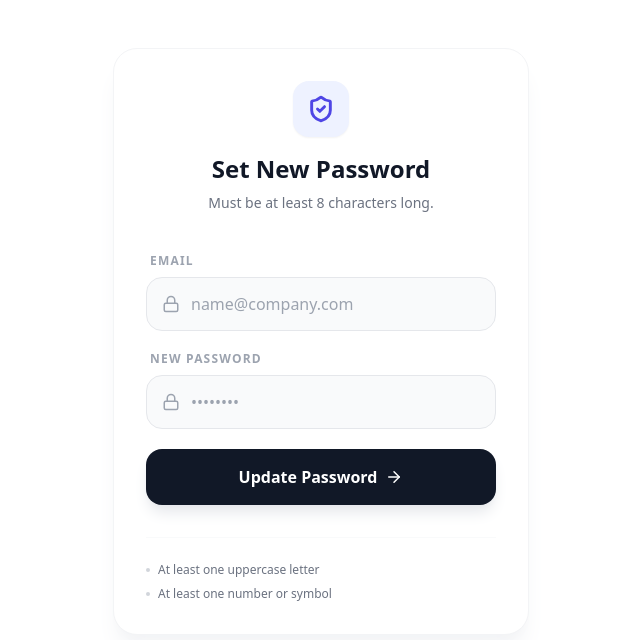
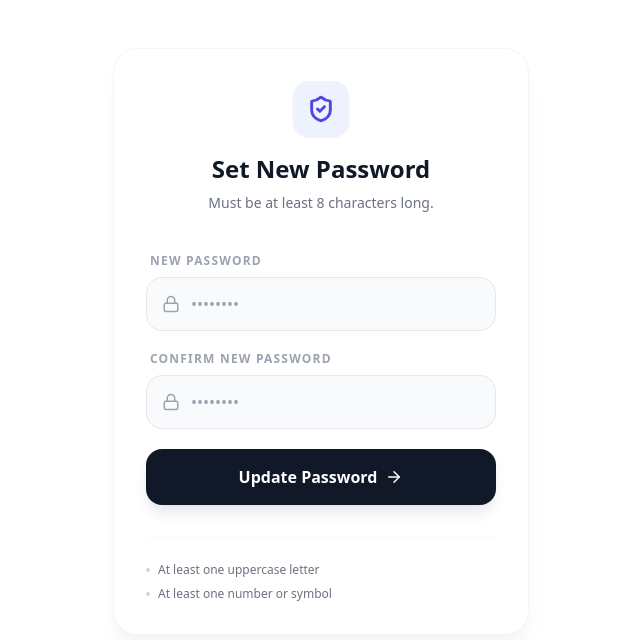
Before and after one commit to AshiqCode/User-Managment, a React (Create React App) app: page /ResetPassword in a window 1280 px wide. Shown: the top 640 px of the page, without its empty margins (319-959 px from the left). Built offline with nearby package versions, Linux system fonts and the light colour scheme.

Commit message:
Confirm Password Implemented

```diff
--- a/src/Pages/AuthEmail.js
+++ b/src/Pages/AuthEmail.js
@@ -96,7 +96,7 @@ export default function AuthEmail() {
                         >
                             {isLogin ? "SignUp" : "Login"}
                         </button>
-                        {/* <br />
+                        <br />
                         <Link to={"/ForgotPassword"}>
 
                             {isLogin && <button
@@ -104,7 +104,7 @@ export default function AuthEmail() {
                             >
                                 Forgot Password?
                             </button>}
-                        </Link> */}
+                        </Link>
                     </p>
                 </div>
 
--- a/src/Pages/ResetPassword.js
+++ b/src/Pages/ResetPassword.js
@@ -1,22 +1,28 @@
 import React, { useState } from 'react';
 import { Lock, ShieldCheck, ArrowRight, AlertCircle, CheckCircle2 } from 'lucide-react';
 import supabase from '../config/SupaBaseClient';
+import { toast } from 'react-toastify';
 
 export default function ResetPassword() {
-    const [email, setEmail] = useState()
+    const [confirmPassword, setConfirmPassword] = useState()
     const [message, setMessage] = useState()
     const [password, setPassword] = useState()
     const updateUserHandle = async (e) => {
         e.preventDefault();
-        const { data, error } = await supabase.auth.updateUser({ email, password })
+        if (confirmPassword === password) {
+            const { data, error } = await supabase.auth.updateUser({ password })
             if (error) {
                 console.log(error.message);
                 setMessage(error.message)
-            return
+                return;
             }
             if (data) {
                 console.log(data);
                 setMessage("Success! Your new password is now active.")
+            }
+        }
+        else {
+            toast.warning("Confirm Password Again")
         }
 
     }
@@ -41,16 +47,16 @@ export default function ResetPassword() {
                     {/* New Password Field */}
                     <div>
                         <label className="block text-xs font-bold uppercase tracking-widest text-gray-400 mb-2 ml-1">
-                            Email
+                            New Password
                         </label>
                         <div className="relative group">
                             <div className="absolute inset-y-0 left-0 pl-4 flex items-center pointer-events-none text-gray-400 group-focus-within:text-indigo-500 transition-colors">
                                 <Lock size={18} />
                             </div>
                             <input
-                                type="email"
-                                placeholder="name@company.com"
-                                onChange={(e) => setEmail(e.target.value)}
+                                type="password"
+                                placeholder="••••••••"
+                                onChange={(e) => setConfirmPassword(e.target.value)}
                                 className="w-full pl-11 pr-4 py-3.5 bg-gray-50 border border-gray-200 rounded-2xl focus:ring-4 focus:ring-indigo-500/10 focus:border-indigo-500 focus:bg-white focus:outline-none transition-all duration-200"
                                 required
                             />
@@ -58,7 +64,7 @@ export default function ResetPassword() {
                     </div>
                     <div>
                         <label className="block text-xs font-bold uppercase tracking-widest text-gray-400 mb-2 ml-1">
-                            New Password
+                            Confirm New Password
                         </label>
                         <div className="relative group">
                             <div className="absolute inset-y-0 left-0 pl-4 flex items-center pointer-events-none text-gray-400 group-focus-within:text-indigo-500 transition-colors">
```
Lines whose indentation alone changed are shown as unchanged.
